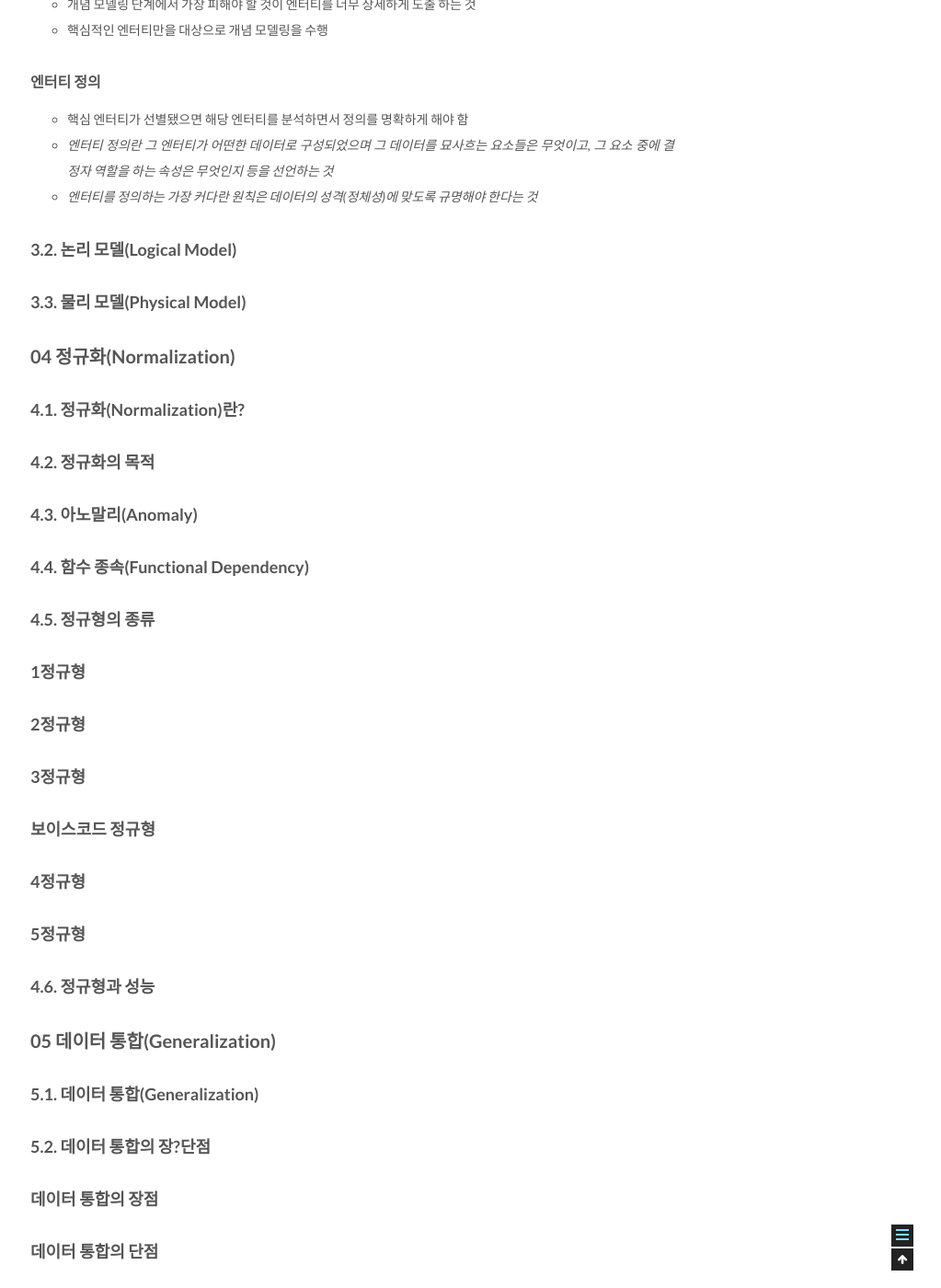
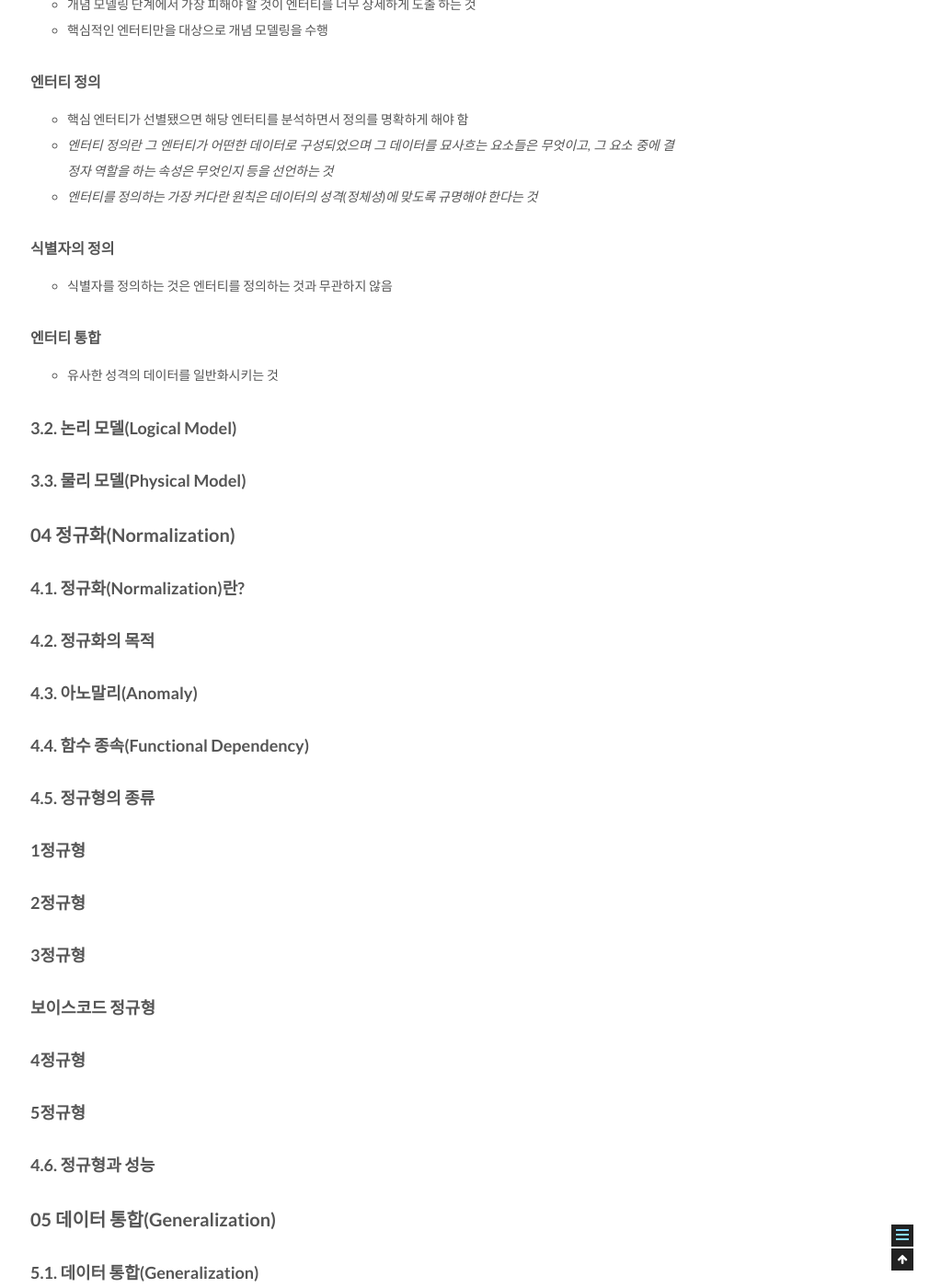
Before and after one commit to csj4032/csj4032.github.io, a Jekyll site: the page built from _posts/2018-05-02-관계형데이터모델링프리미엄가이드.md, in a window 1280 px wide and 1400 px high, scrolled down 7304 px. Shown: the whole window at 92% size, without its empty margins (257-1280 px from the left). Built offline with Jekyll 4.4.1, drawn with Linux system fonts in a browser that asks for light colours; comment, search, counter and statistics services are not loaded.

Commit message:
관계형 데이터 베이스 모델링 포스팅 수정

```diff
--- a/_posts/2018-05-02-관계형데이터모델링프리미엄가이드.md
+++ b/_posts/2018-05-02-관계형데이터모델링프리미엄가이드.md
@@ -222,6 +222,12 @@ comments: true
 * 핵심 엔터티가 선별됐으면 해당 엔터티를 분석하면서 정의를 명확하게 해야 함
 * *엔터티 정의란 그 엔터티가 어떤한 데이터로 구성되었으며 그 데이터를 묘사흐는 요소들은 무엇이고, 그 요소 중에 결정자 역할을 하는 속성은 무엇인지 등을 선언하는 것*
 * *엔터티를 정의하는 가장 커다란 원칙은 데이터의 성격(정체성)에 맞도록 규명해야 한다는 것*
+
+#### 식별자의 정의
+* 식별자를 정의하는 것은 엔터티를 정의하는 것과 무관하지 않음
+
+#### 엔터티 통합
+* 유사한 성격의 데이터를 일반화시키는 것
 
 ### 3.2. 논리 모델(Logical Model)
 
```
